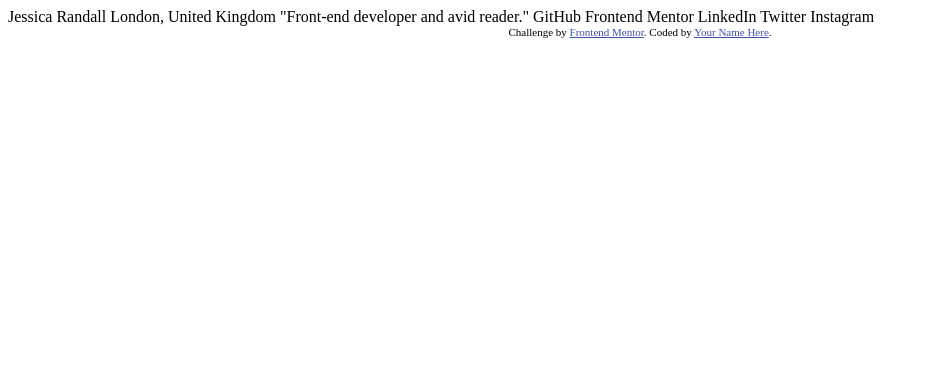
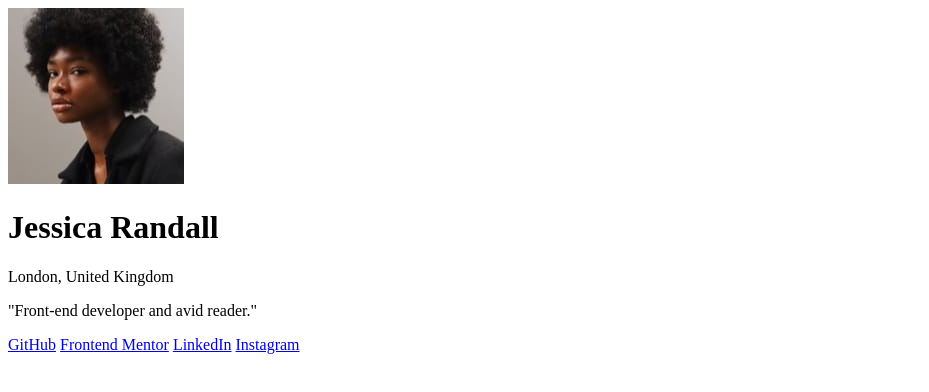
Before and after one commit to Goat3ggs/social-links-profile, a plain HTML site: page index.html in a window 1280 px wide. Shown: the whole page, without its empty margins (0-929 px from the left). Drawn offline with Linux system fonts and the light colour scheme.

Commit message:
create html body and css file

```diff
--- a/index.html
+++ b/index.html
@@ -2,33 +2,28 @@
 <html lang="en">
 <head>
   <meta charset="UTF-8">
-  <meta name="viewport" content="width=device-width, initial-scale=1.0"> <!-- displays site properly based on user's device -->
-
+  <meta name="viewport" content="width=device-width, initial-scale=1.0">
   <link rel="icon" type="image/png" sizes="32x32" href="./assets/images/favicon-32x32.png">
 
   <title>Frontend Mentor | Social links profile</title>
-
-  <!-- Feel free to remove these styles or customise in your own stylesheet 👍 -->
-  <style>
-    .attribution { font-size: 11px; text-align: center; }
-    .attribution a { color: hsl(228, 45%, 44%); }
-  </style>
+  <link rel="stylesheet" href="style.css">
 </head>
 <body>
+  <main>
+    <div class="container">
+      <img src="./assets/images/avatar-jessica.jpeg" alt="Profile Picture">
+      <h1>Jessica Randall</h1>
+      <p>London, United Kingdom</p>
+      <p>"Front-end developer and avid reader."</p>
+      <div flex-group>
+        <a href="https://github.com/Goat3ggs">GitHub</a>
+        <a href="https://www.frontendmentor.io/profile/Goat3ggs">Frontend Mentor</a>
+        <a href="https://www.linkedin.com/in/grigore-stefania-029b4a261/">LinkedIn</a>
+        <a href="https://www.instagram.com/goateggs_/">Instagram</a>
+      </div>
+    </div>
+  </main>
 
-  Jessica Randall
-  London, United Kingdom
-  "Front-end developer and avid reader."
-
-  GitHub
-  Frontend Mentor
-  LinkedIn
-  Twitter
-  Instagram
-
-  <div class="attribution">
-    Challenge by <a href="https://www.frontendmentor.io?ref=challenge" target="_blank">Frontend Mentor</a>.
-    Coded by <a href="#">Your Name Here</a>.
   </div>
 </body>
 </html>
```
Also changed, not shown: style.css (added).
